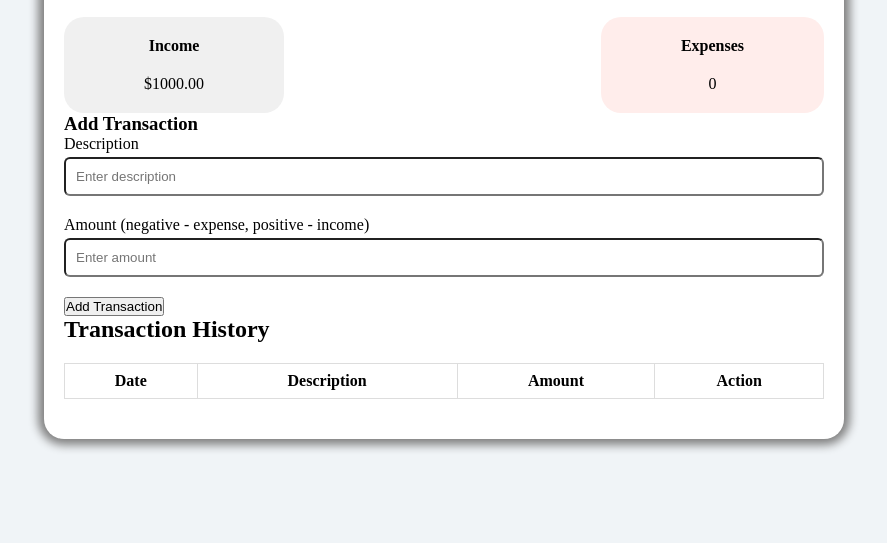
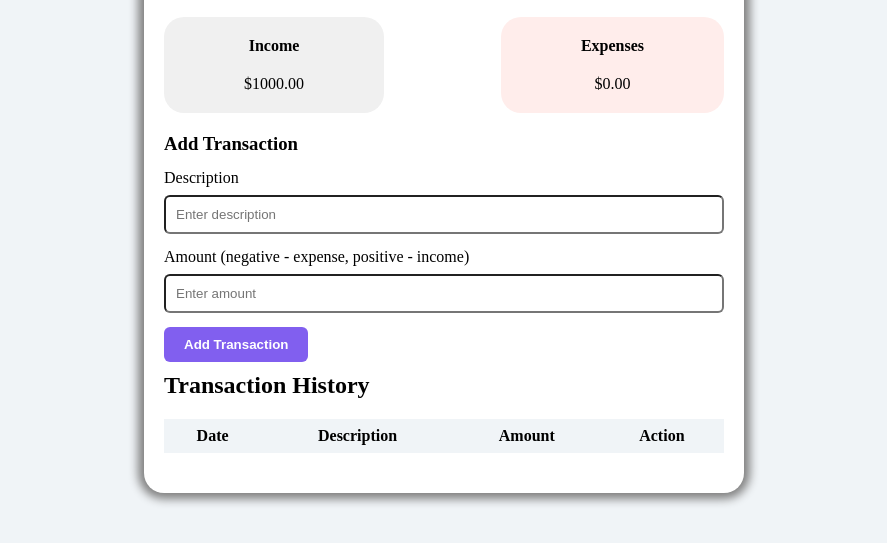
Before and after one commit to Ahmed-Ali-1/Expenes-Tracker, a plain HTML site: page index.html in a window 1280 px wide. Shown: the part 165-708 px from the top of the page, without its empty margins (196-1083 px from the left). Drawn offline with Linux system fonts and the light colour scheme.

Commit message:
Add styling

```diff
--- a/App.js
+++ b/App.js
@@ -43,7 +43,7 @@ function addTransac() {
     row.innerHTML = `
     <td>${new Date().toLocaleDateString()}</td>
     <td>${desc}</td>
-    <td>-${amount}</td>
+    <td class="amountRed">-${amount}</td>
     <td><button class="delete-btn">Delete</button></td>
   `;
 
--- a/index.html
+++ b/index.html
@@ -27,13 +27,14 @@
 
                 <div class="Expenses">
                     <h4>Expenses</h4>
-                    <p id="yourExpense">0</p>
+                    <p id="yourExpense">$0.00</p>
                 </div>
 
             </div>
+
         </div>
-        <h3>Add Transaction</h3>
         <form id="form">
+            <h3>Add Transaction</h3>
             <div class="form-control">
                 <label for="text">Description</label>
                 <input type="text" id="textInput" placeholder="Enter description" required>
@@ -47,7 +48,7 @@
         <div class="history">
             <h2>Transaction History</h2>
             <table>
-                <thead>
+                <thead class="tablehead">
                     <tr>
                         <th>Date</th>
                         <th>Description</th>
--- a/style.css
+++ b/style.css
@@ -17,7 +17,7 @@ body {
 }
 
 .mainDiv {
-  max-width: 800px;
+  max-width: 600px;
   padding: 40px 20px;
   border-radius: 20px;
   box-shadow: 0px 0px 10px 6px gray;
@@ -59,7 +59,6 @@ body {
   gap: 20px;
   color: #000;
   border-radius: 20px;
-
   padding: 20px 80px;
   background-color: rgb(240, 240, 240);
 }
@@ -78,7 +77,13 @@ body {
 form {
   display: flex;
   flex-direction: column;
-  gap: 20px;
+  gap: 14px;
+  margin-top: 20px;
+}
+
+form h3 {
+  color: #000;
+
 }
 
 .btn {
@@ -88,7 +93,7 @@ form {
 .form-control {
   display: flex;
   flex-direction: column;
-  gap: 4px;
+  gap: 8px;
 }
 
 input {
@@ -104,7 +109,7 @@ table {
 
 th,
 td {
-  border: 1px solid #ddd;
+
   padding: 8px;
   text-align: center;
 }
@@ -121,3 +126,32 @@ td {
 .delete-btn:hover {
   background-color: darkred;
 }
+
+.amountRed {
+  color: #ed4632;
+}
+
+form>button {
+  background-color: var(--colour--);
+  color: #fff;
+  padding: 10px 20px;
+  border: none;
+  border-radius: 6px;
+  font-weight: 600;
+}
+
+.history {
+  margin-top: 10px;
+  border-radius: 20px;
+
+}
+
+.tablehead {
+  background-color: var(--dash--);
+
+}
+
+#transactionList {
+  border-top: 1px solid #ddd;
+  border-bottom: 1px solid #ddd;
+}
```
